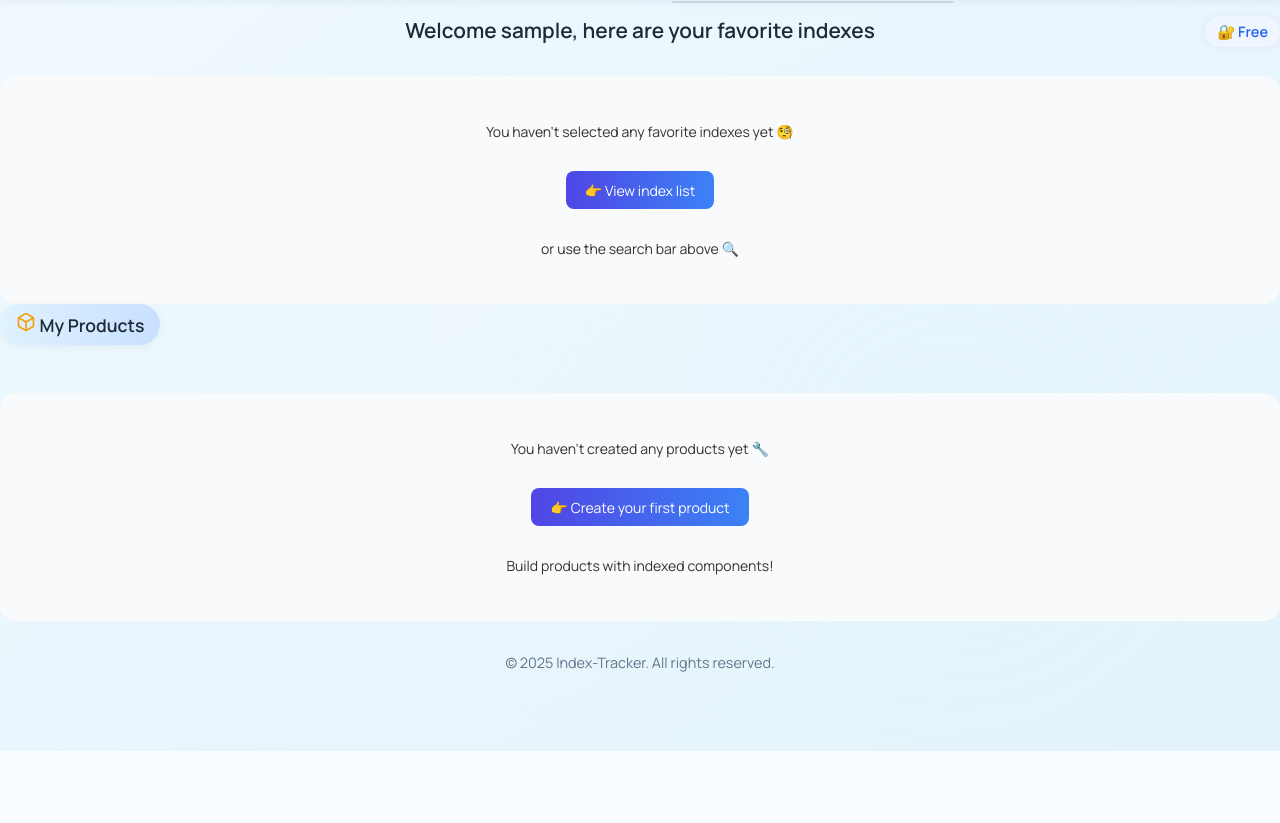
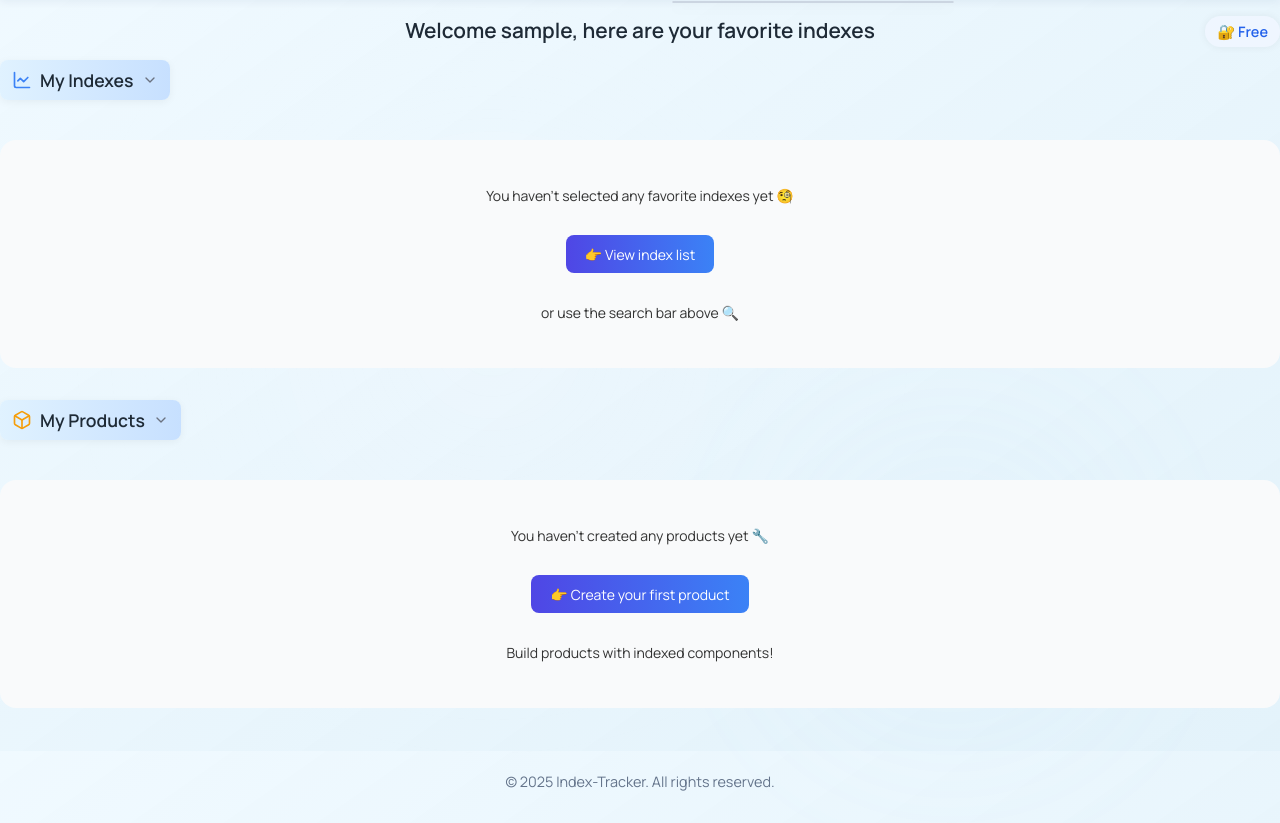
Before and after one commit to utis82/Index-tracker, a Django app: page /dashboard/ in a window 1280 px wide. Shown: the part 49-872 px from the top of the page. Before the commit the page ends 800 px from the top, so only its background shows below. Run offline with Django 5.2, Linux system fonts and the light colour scheme; the visitor is signed in with stand-in values (Sample User, id 1); data that the repository does not hold is empty; some libraries are stand-ins or nearby versions.

Commit message:
replie dans dashboard des My indexes et My procducts

```diff
--- a/main/templates/dashboard.html
+++ b/main/templates/dashboard.html
@@ -8,11 +8,17 @@
   <div class="subscription-badge">🔐 {{ subscription|capfirst }}</div>
 </div>
 
-{% if charts %}
-  <div class="section-title">
-    <i data-lucide="chart-line" class="section-icon" style="width: 20px; height: 20px; color: #3b82f6;"></i> My Indexes
+<!-- SECTION MY INDEXES -->
+<div class="section-title collapsible-header" onclick="toggleSection('indexes')" style="cursor: pointer; user-select: none;">
+  <div style="display: flex; align-items: center; gap: 8px;">
+    <i data-lucide="chart-line" class="section-icon" style="width: 20px; height: 20px; color: #3b82f6;"></i>
+    <span>My Indexes</span>
+    <i data-lucide="chevron-down" id="indexes-arrow" class="collapse-arrow" style="width: 16px; height: 16px; color: #6b7280; transition: transform 0.3s ease;"></i>
+  </div>
 </div>
 
+<div id="indexes-section" class="collapsible-section">
+  {% if charts %}
   <div class="card shadow-lg" style="border-radius: 16px; padding: 24px; background: white; margin-bottom: 2rem;">
     <div class="table-responsive" style="overflow-x: auto;">
       <table class="index-table" style="width: 100%; border-collapse: collapse;">
@@ -165,7 +171,6 @@
       </table>
     </div>
   </div>
-
   {% else %}
     <div class="no-favorites">
       <p>You haven't selected any favorite indexes yet 🧐</p>
@@ -173,13 +178,19 @@
       <p>or use the search bar above 🔍</p>
     </div>
   {% endif %}
-
-<!-- NOUVELLE SECTION PRODUITS -->
-{% if product_charts %}
-  <div class="section-title">
-    <i data-lucide="box" class="section-icon" style="width: 20px; height: 20px; color: #f59e0b;"></i> My Products
 </div>
 
+<!-- SECTION MY PRODUCTS -->
+<div class="section-title collapsible-header" onclick="toggleSection('products')" style="cursor: pointer; user-select: none;">
+  <div style="display: flex; align-items: center; gap: 8px;">
+    <i data-lucide="box" class="section-icon" style="width: 20px; height: 20px; color: #f59e0b;"></i>
+    <span>My Products</span>
+    <i data-lucide="chevron-down" id="products-arrow" class="collapse-arrow" style="width: 16px; height: 16px; color: #6b7280; transition: transform 0.3s ease;"></i>
+  </div>
+</div>
+
+<div id="products-section" class="collapsible-section">
+  {% if product_charts %}
   <div class="card shadow-lg" style="border-radius: 16px; padding: 24px; background: white; margin-bottom: 2rem;">
     <div class="table-responsive" style="overflow-x: auto;">
       <table class="index-table" style="width: 100%; border-collapse: collapse;">
@@ -270,20 +281,62 @@
       </table>
     </div>
   </div>
-
   {% else %}
-  <div class="section-title">
-    <i data-lucide="box" class="section-icon" style="width: 20px; height: 20px; color: #f59e0b;"></i> My Products
-  </div>
     <div class="no-favorites">
       <p>You haven't created any products yet 🔧</p>
       <a href="{% url 'main:prix_indexes' %}" class="button">👉 Create your first product</a>
       <p>Build products with indexed components!</p>
     </div>
   {% endif %}
+</div>
 
 <!-- ✅ AJAX script for favorites -->
 <script>
+  // 🆕 FONCTION POUR REPLIER/DÉPLIER LES SECTIONS
+  function toggleSection(sectionName) {
+    const section = document.getElementById(sectionName + '-section');
+    const arrow = document.getElementById(sectionName + '-arrow');
+
+    if (section.style.display === 'none') {
+      // Déplier
+      section.style.display = 'block';
+      arrow.style.transform = 'rotate(0deg)';
+      // Sauvegarder l'état
+      localStorage.setItem(sectionName + '-collapsed', 'false');
+    } else {
+      // Replier
+      section.style.display = 'none';
+      arrow.style.transform = 'rotate(-90deg)';
+      // Sauvegarder l'état
+      localStorage.setItem(sectionName + '-collapsed', 'true');
+    }
+  }
+
+  // 🆕 RESTAURER L'ÉTAT DES SECTIONS AU CHARGEMENT
+  document.addEventListener('DOMContentLoaded', function() {
+    // Vérifier l'état des sections
+    const indexesCollapsed = localStorage.getItem('indexes-collapsed') === 'true';
+    const productsCollapsed = localStorage.getItem('products-collapsed') === 'true';
+
+    if (indexesCollapsed) {
+      const indexesSection = document.getElementById('indexes-section');
+      const indexesArrow = document.getElementById('indexes-arrow');
+      if (indexesSection) {
+        indexesSection.style.display = 'none';
+        indexesArrow.style.transform = 'rotate(-90deg)';
+      }
+    }
+
+    if (productsCollapsed) {
+      const productsSection = document.getElementById('products-section');
+      const productsArrow = document.getElementById('products-arrow');
+      if (productsSection) {
+        productsSection.style.display = 'none';
+        productsArrow.style.transform = 'rotate(-90deg)';
+      }
+    }
+  });
+
   function toggleFavorite(event, indexId) {
     event.stopPropagation();
     fetch(`/toggle-favorite/${indexId}/`, {
@@ -355,6 +408,32 @@
 </script>
 
 <style>
+/* 🆕 STYLES POUR LES SECTIONS REPLIABLES */
+.collapsible-header {
+  transition: all 0.2s ease;
+  border-radius: 8px;
+  padding: 8px 12px;
+  margin-bottom: 8px;
+}
+
+.collapsible-header:hover {
+  background-color: rgba(59, 130, 246, 0.05);
+}
+
+body.dark-mode .collapsible-header:hover {
+  background-color: rgba(59, 130, 246, 0.1);
+}
+
+.collapsible-section {
+  transition: all 0.3s ease;
+  overflow: hidden;
+  margin-bottom: 2rem; /* ✅ ESPACEMENT ENTRE LES SECTIONS */
+}
+
+.collapse-arrow {
+  margin-left: auto;
+}
+
 /* Section icons styling */
 .section-icon {
   flex-shrink: 0;
@@ -363,6 +442,10 @@
 
 body.dark-mode .section-icon {
   filter: brightness(1.2);
+}
+
+body.dark-mode .collapse-arrow {
+  color: #9ca3af !important;
 }
 
 /* 🎨 PALETTE DE COULEURS HARMONISÉE - Identique à liste_index.html */
```
Lines whose indentation alone changed are shown as unchanged.
